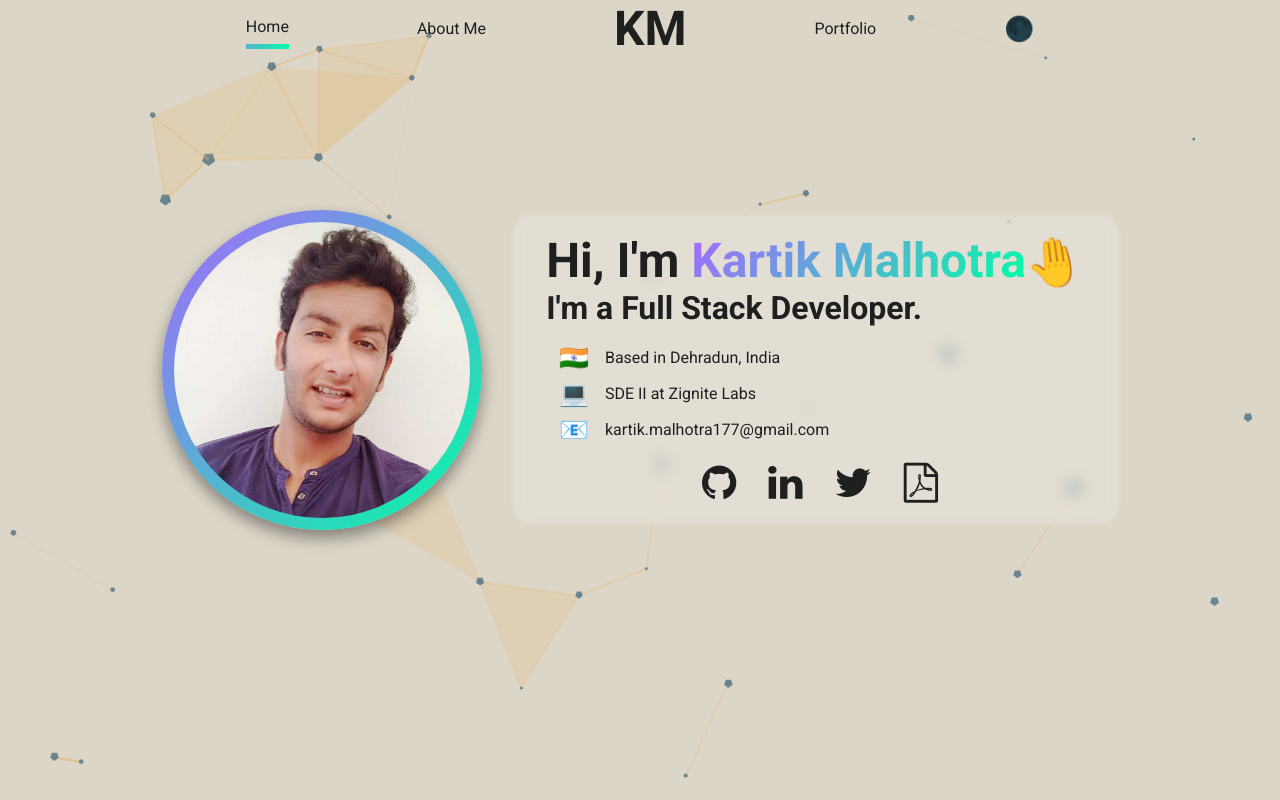
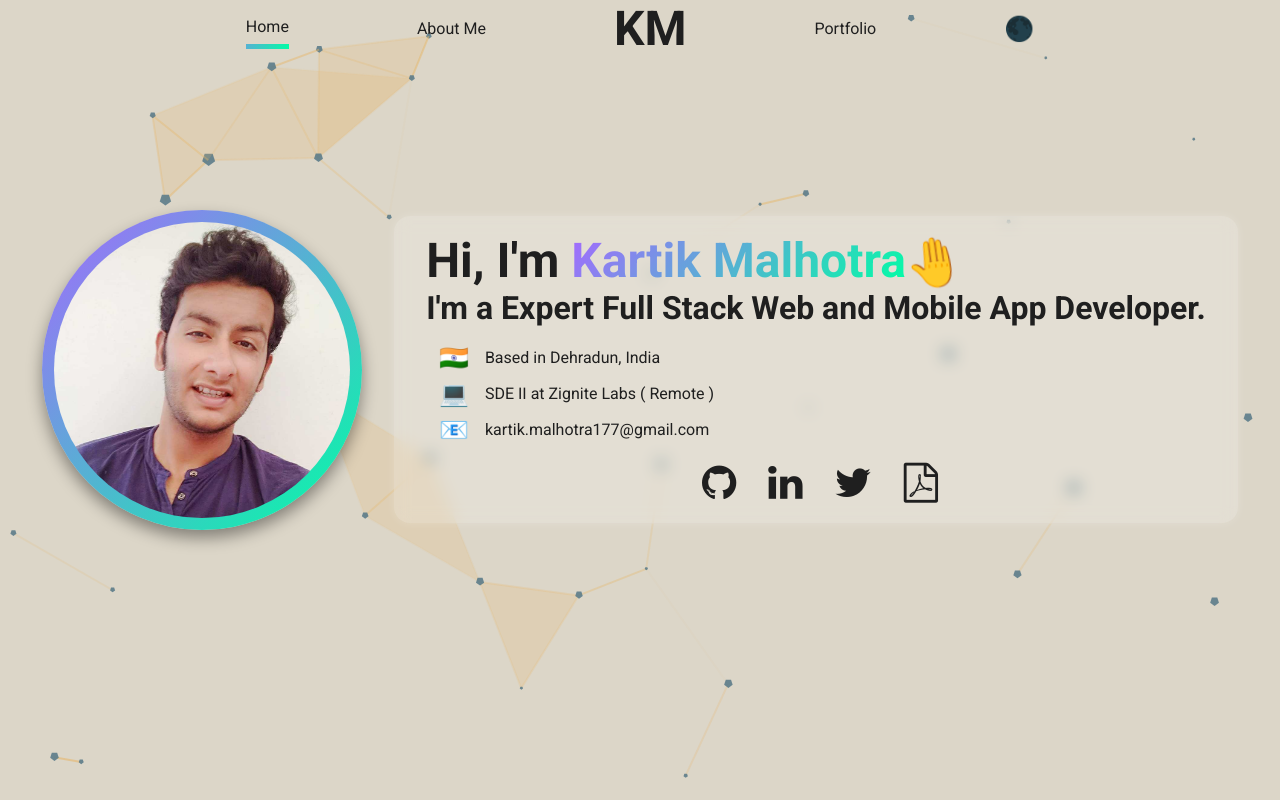
Before and after one commit to kartikmalhotra/kartik-portfolio, a React (Create React App) app: page / in a window 1280 px wide. Built offline with nearby package versions, Linux system fonts and the light colour scheme.

Commit message:
Updating info

```diff
--- a/src/assets/info/Info.js
+++ b/src/assets/info/Info.js
@@ -9,7 +9,7 @@ export const info = {
   firstName: 'Kartik Malhotra',
   lastName: '',
   initials: 'KM', // the example uses first and last, but feel free to use three or more if you like.
-  position: 'Full Stack Developer',
+  position: 'Expert Full Stack Web and Mobile App Developer',
   selfPortrait: self, // don't change this unless you want to name your self-portrait in the "img" folder something else!
   gradient: `-webkit-linear-gradient(135deg, ${colors})`, // don't change this either
   baseColor: colors[0],
@@ -21,7 +21,7 @@ export const info = {
     },
     {
       emoji: '💻',
-      text: 'SDE II at Zignite Labs',
+      text: 'SDE II at Zignite Labs ( Remote )',
     },
     {
       emoji: '📧',
```
